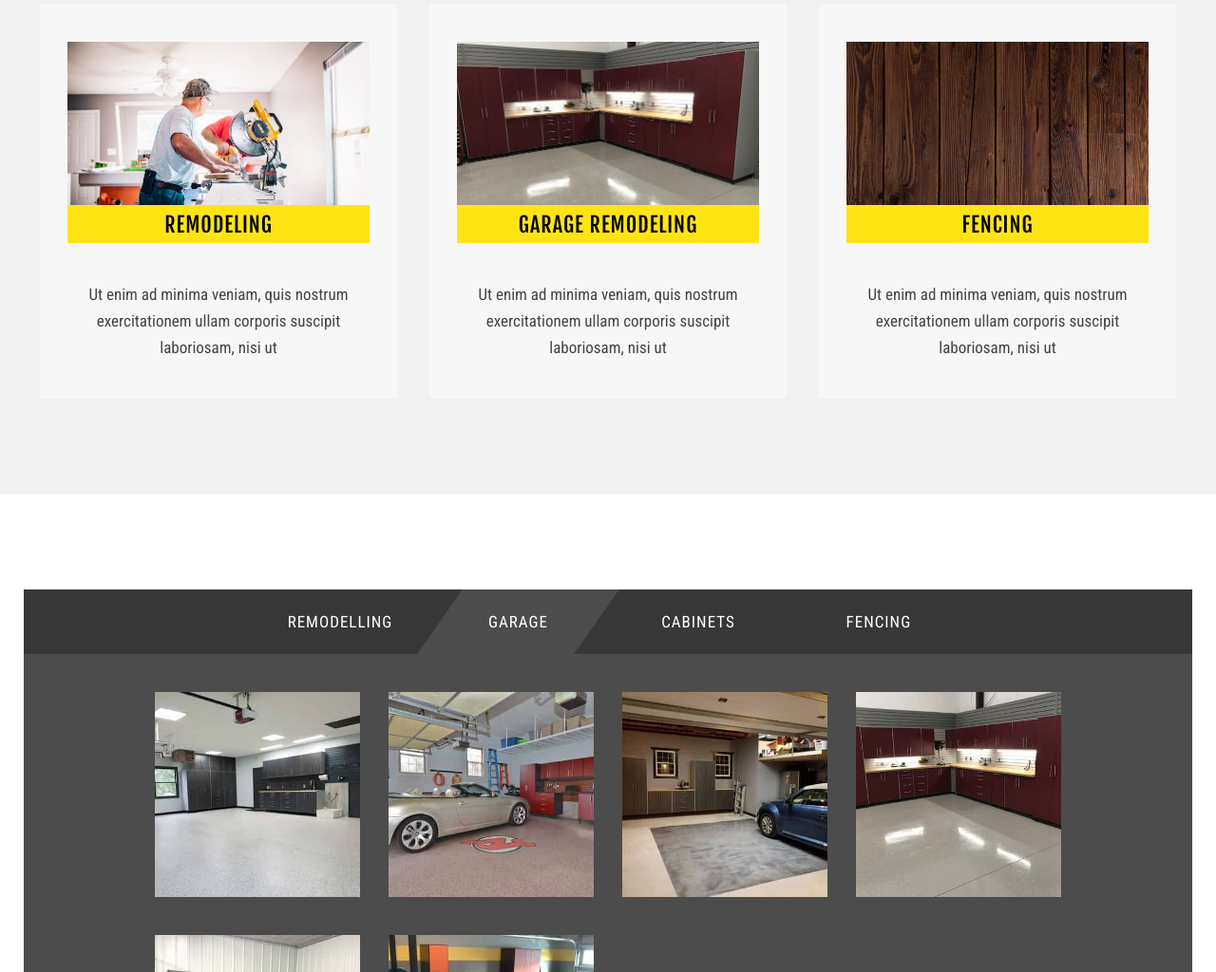
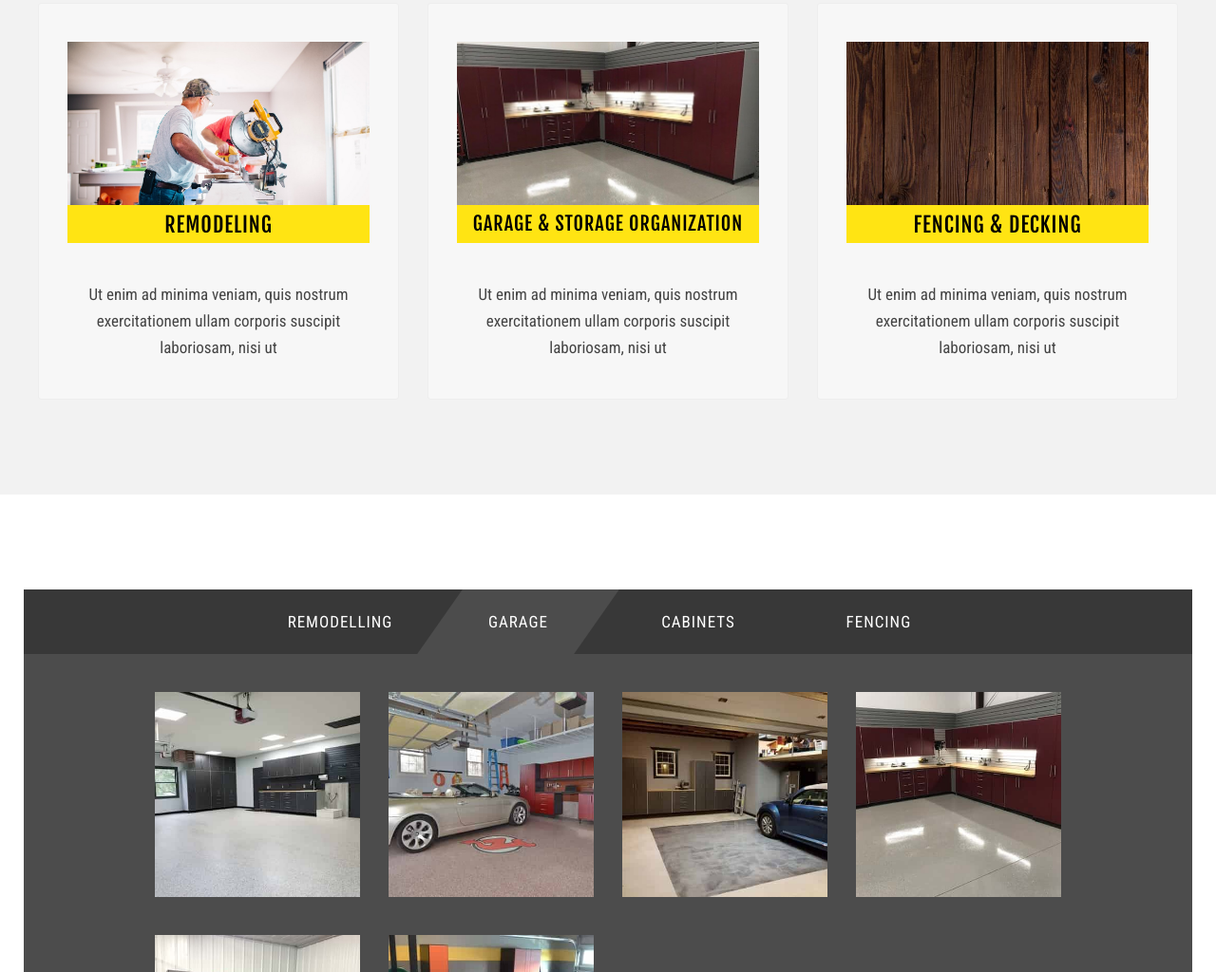
Before and after one commit to npatrick/gandg, a website: page src/client/index.html in a window 1280 px wide. Shown: the part 808-1832 px from the top of the page at 95% size. Drawn offline with Linux system fonts and the light colour scheme.

Commit message:
fix services titles

```diff
--- a/src/client/index.html
+++ b/src/client/index.html
@@ -159,7 +159,7 @@
 									<div class="post-image">
 										<img src="images/garage-remodelling.jpg" alt="Image">
 										<div class="bar-service-name">
-											<h6>Garage Remodeling</h6>
+											<h6 style="font-size: 20px;">Garage & Storage Organization</h6>
 										</div>
 									</div>
 									<div class="service-content">
@@ -173,7 +173,7 @@
 									<div class="post-image">
 										<img src="images/fencing.jpeg" alt="Image">
 										<div class="bar-service-name">
-											<h6>Fencing</h6>
+											<h6>Fencing & Decking</h6>
 										</div>
 									</div>
 									<div class="service-content">
```
